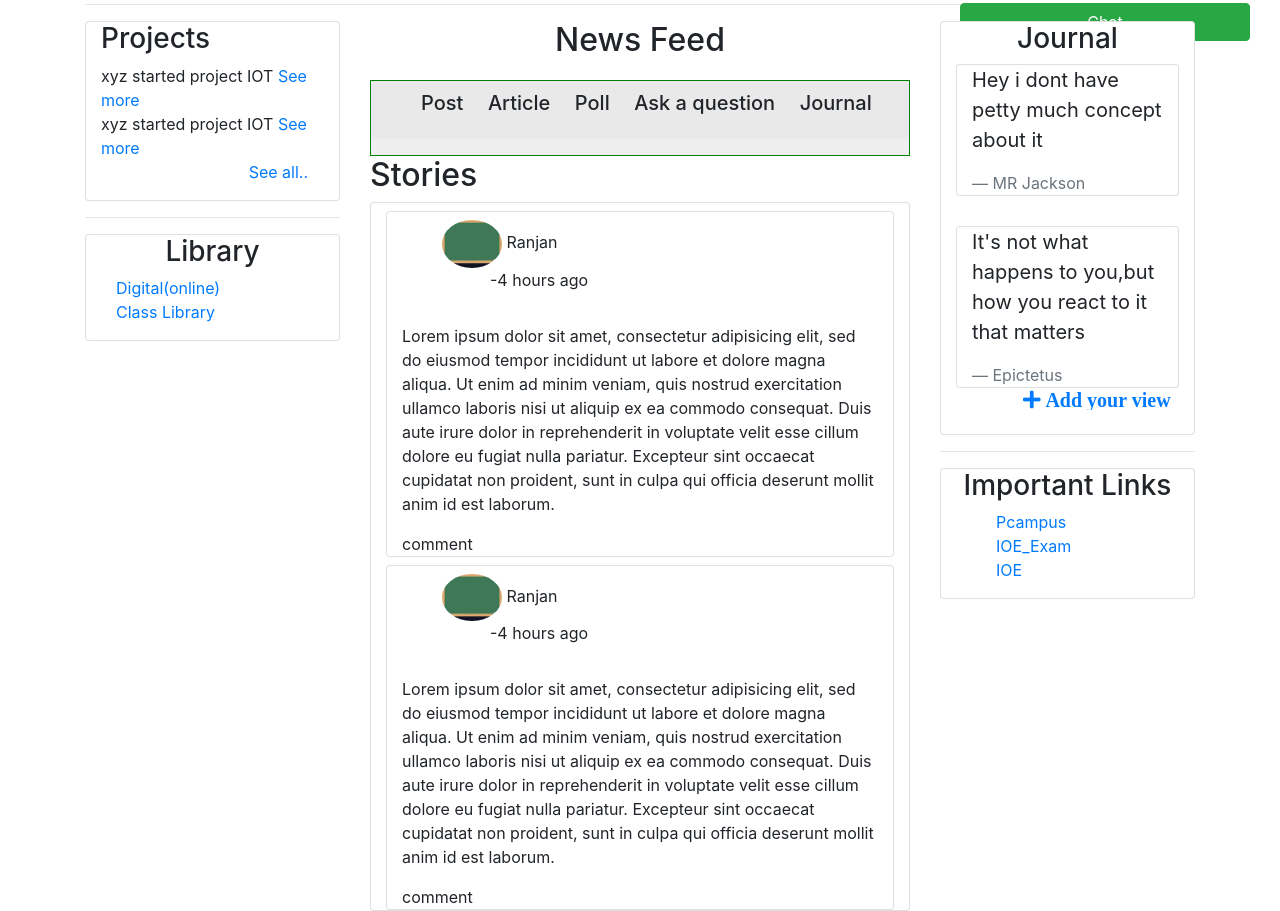
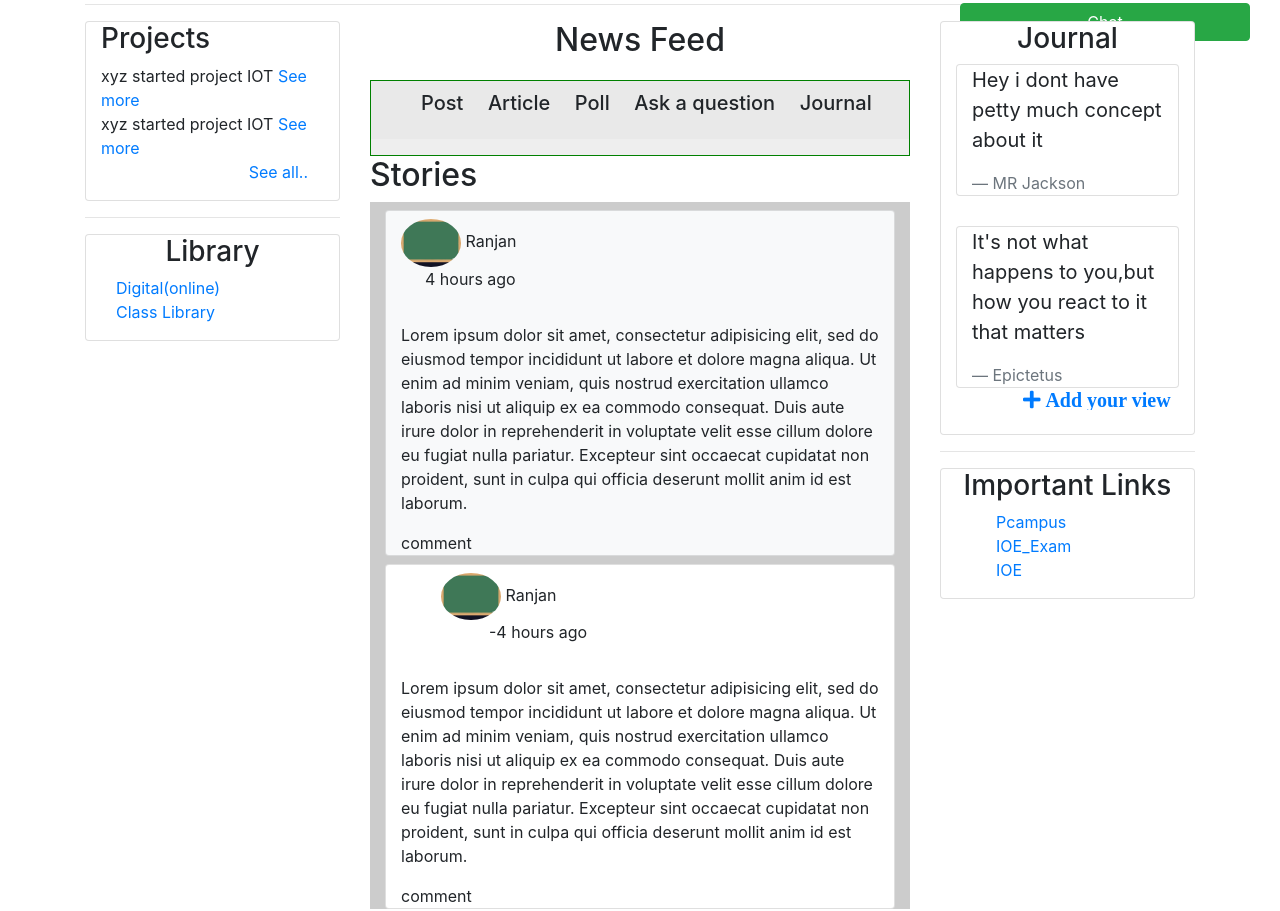
Before and after one commit to TeamKakshya/front-end, a plain HTML site: page index.html in a window 1280 px wide. Shown: the part 759-1670 px from the top of the page. Drawn offline with nearby package versions, Linux system fonts and the light colour scheme; some icons are missing.

Commit message:
Change the color in feed

```diff
--- a/index.html
+++ b/index.html
@@ -348,12 +348,12 @@
        <!-- </div> -->
        <div class="feed">
          <h2>Stories</h2>
-           <div class="stories container card">
-            <div class="s1 card container mt-2">
-              <ul class="stories_photo mt-2">
+           <div class="stories container" style="background-color:#ccc">
+            <div class="s1 card container mt-2 bg-light">
+              <ul class="stories_photo mt-2" style="padding:0">
                 <li><img class="rounded-circle" src="board.jpg" width="60px" alt=""></li>
-                <li>Ranjan</li>
-                <p class="ml-5">-4 hours ago</p>
+                <li>Ranjan</li><br>
+                <p class="ml-4">4 hours ago</p>
               </ul>
 
 
```
